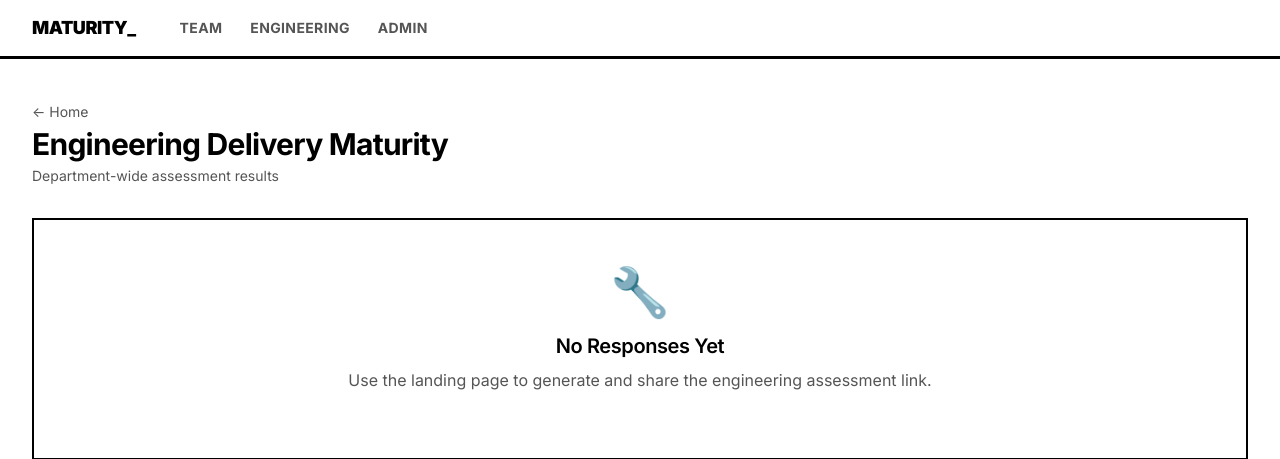
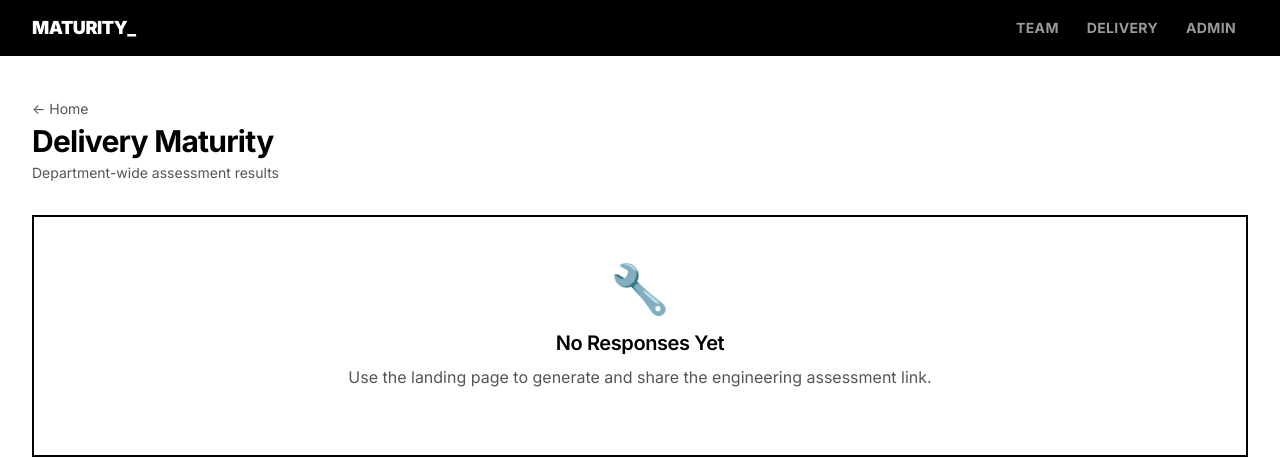
Before and after one commit to MajowyLas/team-maturity, a FastAPI app: page /engineering/dashboard/view in a window 1280 px wide. Shown: the top 459 px of the page. Run offline with FastAPI, Linux system fonts and the light colour scheme; data that the repository does not hold is empty; some libraries are stand-ins or nearby versions.

Commit message:
Rename Engineering to Delivery Maturity + black navbar with right-aligned tabs
- Rename "Engineering Maturity" → "Delivery Maturity" across all templates
- Nav label: "Delivery" (CTO-friendly, no CD branding)
- Black navbar with white text, tabs right-aligned
- Updated survey title, thanks page, team view, share link copy

Co-Authored-By: Claude Opus 4.6 <noreply@anthropic.com>

```diff
--- a/app/templates/base.html
+++ b/app/templates/base.html
@@ -97,30 +97,30 @@
 <body class="h-full font-sans" style="background: #FFFFFF; color: #000000;">
     {% block nav %}
     <!-- Navigation -->
-    <nav style="border-bottom: 3px solid #000;" class="sticky top-0 z-50 bg-white">
+    <nav class="sticky top-0 z-50 bg-black">
         <div class="max-w-7xl mx-auto px-4 sm:px-6 lg:px-8">
-            <div class="flex justify-between h-14">
-                <div class="flex items-center space-x-8">
-                    <a href="/" class="flex items-center space-x-2">
-                        <span class="font-black text-lg tracking-tight uppercase">Maturity_</span>
-                    </a>
+            <div class="flex items-center justify-between h-14">
+                <a href="/" class="flex items-center">
+                    <span class="font-black text-lg tracking-tight uppercase text-white">Maturity_</span>
+                </a>
+                <div class="flex items-center">
                     <div class="hidden sm:flex sm:space-x-1">
-                        <a href="/dashboard" class="px-3 py-2 text-sm font-bold text-hub-muted hover:text-black uppercase tracking-wide transition-colors duration-150">
+                        <a href="/dashboard" class="px-3 py-2 text-sm font-bold text-white/60 hover:text-white uppercase tracking-wide transition-colors duration-150">
                             Team
                         </a>
-                        <a href="/engineering/dashboard/view" class="px-3 py-2 text-sm font-bold text-hub-muted hover:text-black uppercase tracking-wide transition-colors duration-150">
-                            Engineering
+                        <a href="/engineering/dashboard/view" class="px-3 py-2 text-sm font-bold text-white/60 hover:text-white uppercase tracking-wide transition-colors duration-150">
+                            Delivery
                         </a>
-                        <a href="/admin" class="px-3 py-2 text-sm font-bold text-hub-muted hover:text-black uppercase tracking-wide transition-colors duration-150">
+                        <a href="/admin" class="px-3 py-2 text-sm font-bold text-white/60 hover:text-white uppercase tracking-wide transition-colors duration-150">
                             Admin
                         </a>
                     </div>
+                    {% if auth_enabled %}
+                    <a href="/logout" class="ml-4 px-3 py-2 text-sm font-bold text-white/40 hover:text-accent-500 uppercase tracking-wide transition-colors duration-150">
+                        Sign Out
+                    </a>
+                    {% endif %}
                 </div>
-                {% if auth_enabled %}
-                <a href="/logout" class="px-3 py-2 text-sm font-bold text-hub-faint hover:text-accent-500 uppercase tracking-wide transition-colors duration-150">
-                    Sign Out
-                </a>
-                {% endif %}
             </div>
         </div>
     </nav>
--- a/app/templates/engineering_dashboard.html
+++ b/app/templates/engineering_dashboard.html
@@ -1,11 +1,11 @@
 {% extends "base.html" %}
-{% block title %}Engineering Delivery Dashboard{% endblock %}
+{% block title %}Delivery Maturity Dashboard{% endblock %}
 
 {% block content %}
 <div class="flex items-center justify-between mb-8">
     <div>
         <a href="/" class="text-sm text-hub-muted hover:text-hub-text hover:underline mb-1 inline-block">&larr; Home</a>
-        <h1 class="text-3xl font-bold text-hub-text tracking-tight">Engineering Delivery Maturity</h1>
+        <h1 class="text-3xl font-bold text-hub-text tracking-tight">Delivery Maturity</h1>
         <p class="text-sm text-hub-muted mt-1">
             {% if selected_team %}{{ selected_team.name }} — team view{% else %}Department-wide assessment results{% endif %}
         </p>
@@ -327,7 +327,7 @@
                 data: {
                     labels: labels,
                     datasets: [{
-                        label: 'Engineering Maturity',
+                        label: 'Delivery Maturity',
                         data: values,
                         backgroundColor: 'rgba(255, 0, 0, 0.08)',
                         borderColor: '#000000',
--- a/app/templates/engineering_survey.html
+++ b/app/templates/engineering_survey.html
@@ -1,11 +1,11 @@
 {% extends "base.html" %}
-{% block title %}Engineering Delivery Assessment{% endblock %}
+{% block title %}Delivery Maturity Assessment{% endblock %}
 
 {% block content %}
 <div class="max-w-3xl mx-auto">
     <!-- Header -->
     <div class="mb-8">
-        <h1 class="text-2xl font-black text-hub-text tracking-tight uppercase">Engineering Delivery Assessment</h1>
+        <h1 class="text-2xl font-black text-hub-text tracking-tight uppercase">Delivery Maturity Assessment</h1>
         <p class="text-hub-muted text-sm mt-1">Pick the maturity level that best describes where we are today. Be honest.</p>
         <div class="mt-3 inline-flex items-center gap-2 px-3 py-1.5 border-2 border-hub-border">
             <span class="w-2 h-2 bg-accent-500"></span>
--- a/app/templates/engineering_thanks.html
+++ b/app/templates/engineering_thanks.html
@@ -10,7 +10,7 @@
         Assessment Complete
     </h1>
     <p class="text-hub-muted mb-2 text-sm animate-fade-in-up" style="animation-delay: 0.2s;">
-        Your engineering maturity assessment has been recorded.
+        Your delivery maturity assessment has been recorded.
     </p>
     <p class="text-hub-faint text-xs animate-fade-in-up" style="animation-delay: 0.3s;">You can close this page now.</p>
 
--- a/app/templates/index.html
+++ b/app/templates/index.html
@@ -161,13 +161,13 @@
                 <p class="text-sm text-hub-muted">How mature is your Scrum team?</p>
             </button>
 
-            <!-- Engineering Maturity -->
+            <!-- Delivery Maturity -->
             <button type="button" onclick="selectSurvey('engineering')"
                     id="surveyBtn-engineering"
                     class="survey-btn cursor-pointer text-left p-5 rounded-xl border-2 border-hub-border hover:border-accent-500 transition-colors duration-200">
                 <div class="flex items-center gap-3 mb-2">
                     <span class="text-2xl">🔧</span>
-                    <span class="font-semibold text-hub-text text-lg">Engineering Maturity</span>
+                    <span class="font-semibold text-hub-text text-lg">Delivery Maturity</span>
                 </div>
                 <p class="text-sm text-hub-muted">How mature are your engineering practices?</p>
             </button>
@@ -358,7 +358,7 @@
             summary = 'your team for the Team Maturity survey';
         } else {
             link = base + '/engineering/' + selectedEngToken;
-            summary = 'engineers to conduct the Engineering Maturity assessment';
+            summary = 'engineers to conduct the Delivery Maturity assessment';
         }
 
         document.getElementById('surveyLinkOutput').value = link;
```
Also changed, not shown: app/templates/team_view.html (+4 -4 lines).
